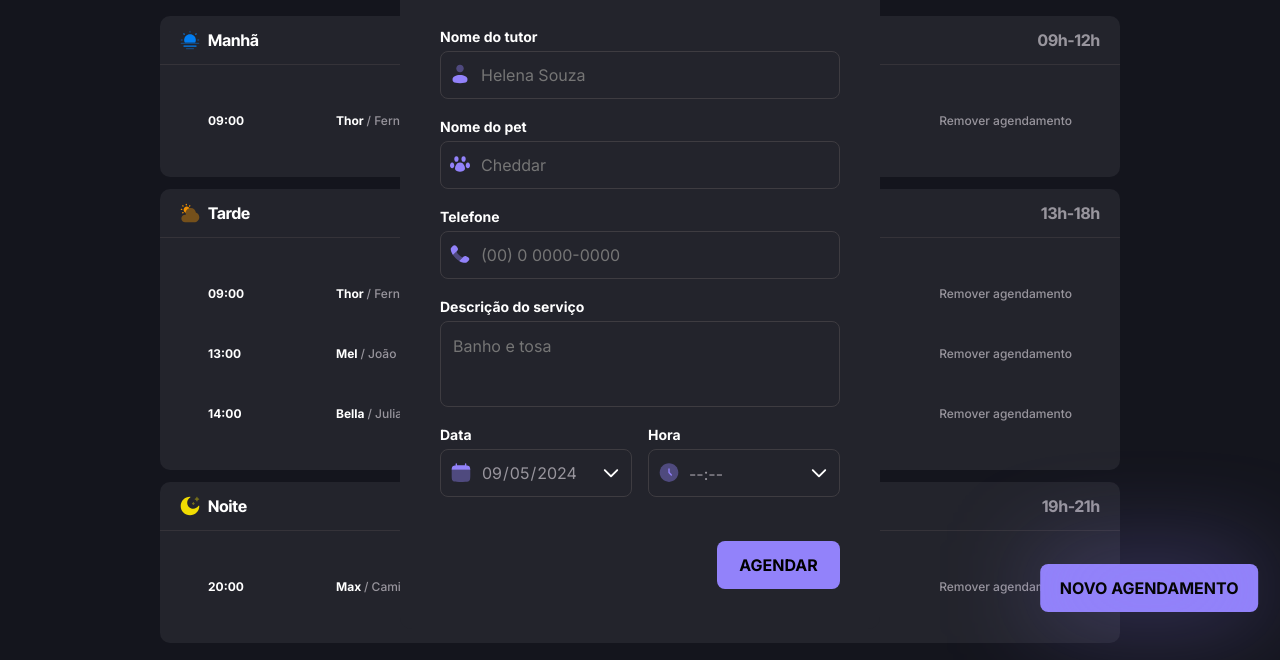
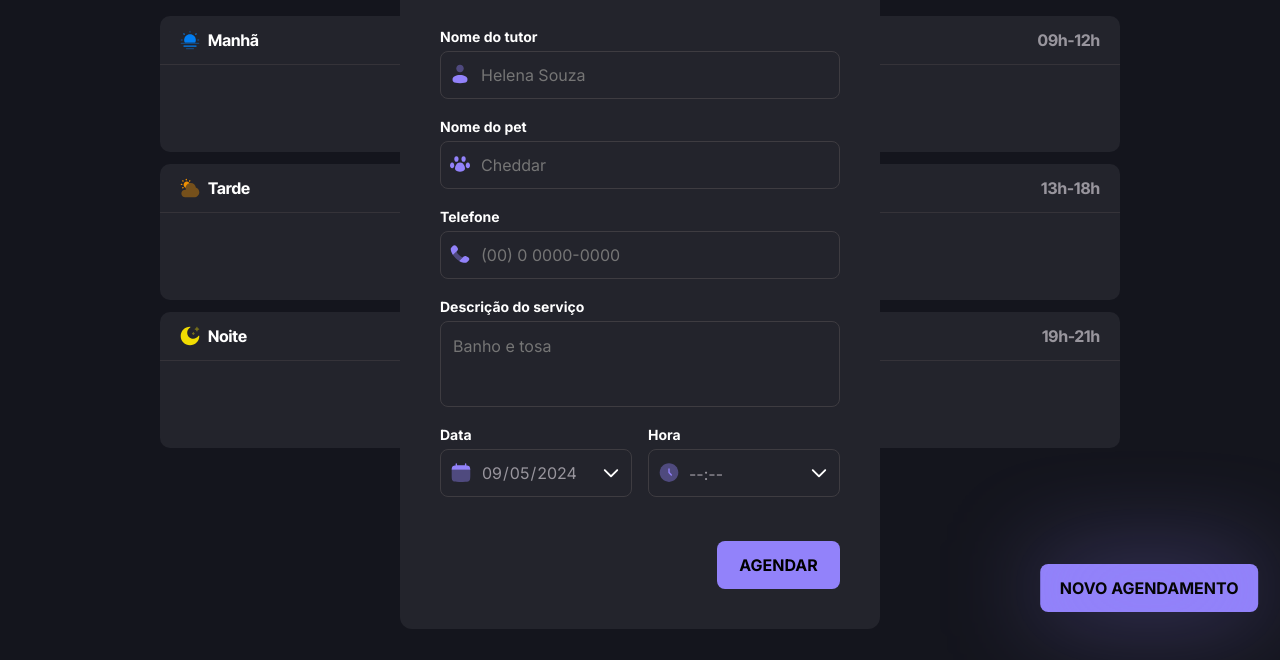
Before and after one commit to AyrtonYamashita/mundo-pet, a website built with webpack: page index.html in a window 1280 px wide. Shown: the part 140-800 px from the top of the page. Built offline with nearby package versions, Linux system fonts and the light colour scheme.

Commit message:
Definindo o carregamento da pagina

```diff
--- a/index.html
+++ b/index.html
@@ -35,6 +35,7 @@
       </div>
 
       <div class="container">
+
         <section class="morning">
           <div class="title">
             <div class="morning-icon">
@@ -48,7 +49,7 @@
 
           <div class="list-schedules">
             <ul>
-              <li>
+              <!-- <li>
                 <div>
                   <span class="hour"> 09:00 </span>
                   <span class="pacient">
@@ -59,7 +60,7 @@
 
                 <span class="service"> Vacinação </span>
                 <span class="cancel">Remover agendamento</span>
-              </li>
+              </li> -->
             </ul>
           </div>
         </section>
@@ -77,7 +78,7 @@
 
           <div class="list-schedules">
             <ul>
-              <li>
+              <!-- <li>
                 <div>
                   <span class="hour"> 09:00 </span>
                   <span class="pacient">
@@ -88,31 +89,7 @@
 
                 <span class="service"> Vacinação </span>
                 <span class="cancel">Remover agendamento</span>
-              </li>
-              <li>
-                <div>
-                  <span class="hour"> 13:00 </span>
-                  <span class="pacient">
-                    <strong>Mel</strong>
-                    <span class="name">/ João Souza</span>
-                  </span>
-                </div>
-
-                <span class="service"> Aplicação de Anti-pulgas </span>
-                <span class="cancel">Remover agendamento</span>
-              </li>
-              <li>
-                <div>
-                  <span class="hour"> 14:00 </span>
-                  <span class="pacient">
-                    <strong>Bella</strong>
-                    <span class="name">/ Juliana Rocha</span>
-                  </span>
-                </div>
-
-                <span class="service"> Tosa Higiênica </span>
-                <span class="cancel">Remover agendamento</span>
-              </li>
+              </li> -->
             </ul>
           </div>
         </section>
@@ -130,7 +107,7 @@
 
           <div class="list-schedules">
             <ul>
-              <li>
+              <!-- <li>
                 <div>
                   <span class="hour"> 20:00 </span>
                   <span class="pacient">
@@ -141,7 +118,7 @@
 
                 <span class="service"> Limpeza de Dentes </span>
                 <span class="cancel">Remover agendamento</span>
-              </li>
+              </li> -->
             </ul>
           </div>
         </section>
--- /dev/null
+++ b/src/modules/load.js
@@ -0,0 +1,3 @@
+document.addEventListener("DOMContentLoaded", () => {
+  console.log("Carregado!")
+})
```
